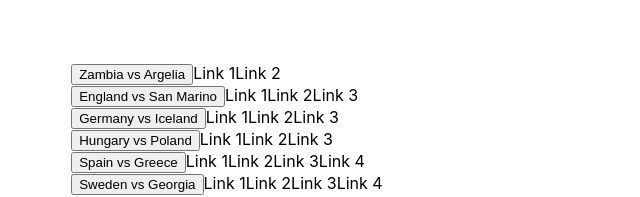
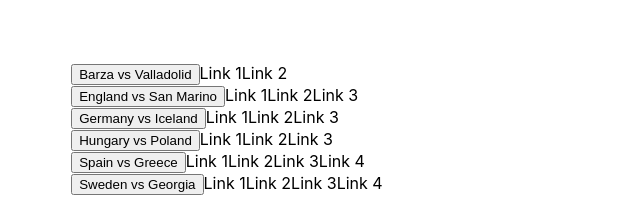
Before and after one commit to pierorolando1/balongonline, a Next.js app: page / in a window 1280 px wide. Shown: the top 197 px of the page, without its empty margins (0-640 px from the left). Built offline with nearby package versions, Linux system fonts and the light colour scheme.

Commit message:
Update index.js

```diff
--- a/pages/index.js
+++ b/pages/index.js
@@ -12,13 +12,13 @@
 
 
       {
-        "titulo": "Zambia vs Argelia",
+        "titulo": "Barza vs Valladolid",
         "links": [
           {
-            "link": "zambia-vs-argelia-stream-1",
+            "link": "barcelona-vs-valladolid-stream-1",
           },
           {
-            "link": "zambia-vs-argelia-stream-2",
+            "link": "barcelona-vs-valladolid-stream-2",
           },
         ]
       },
```
